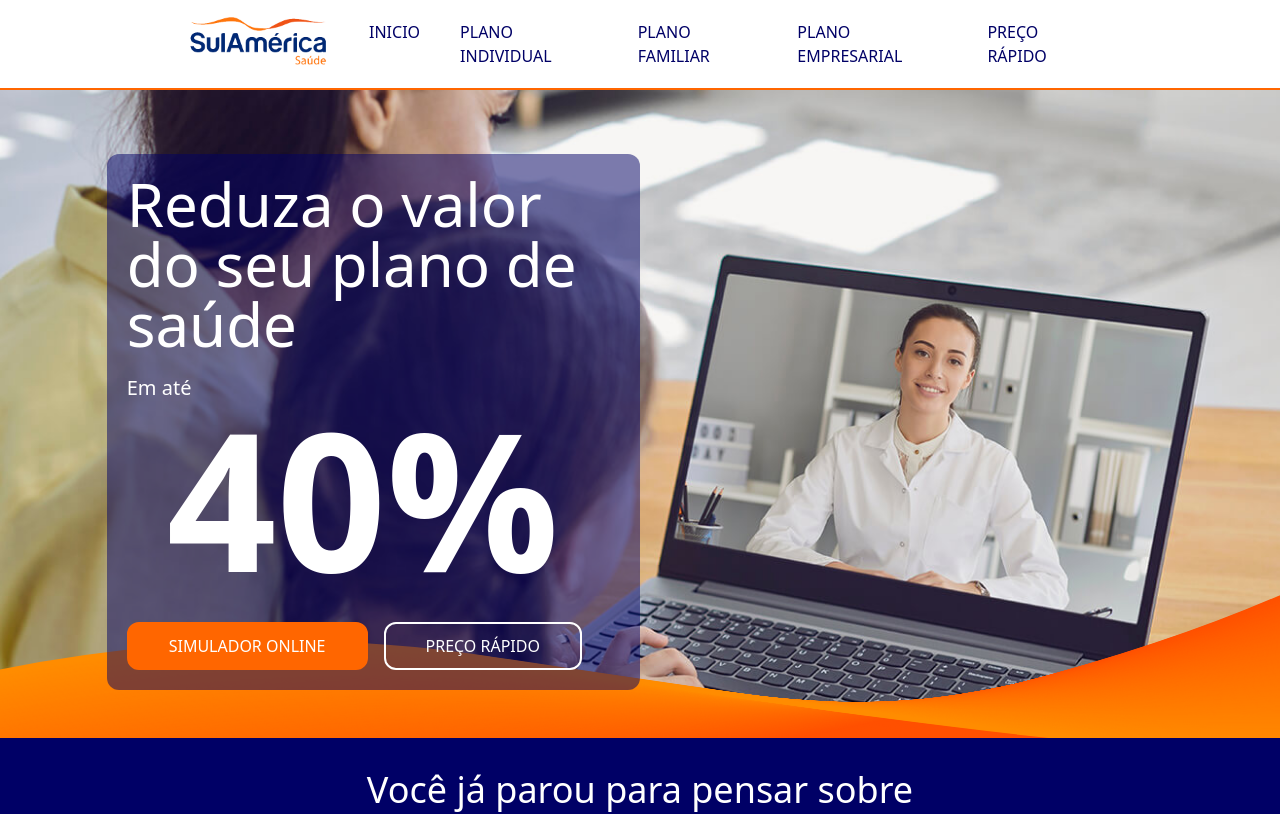
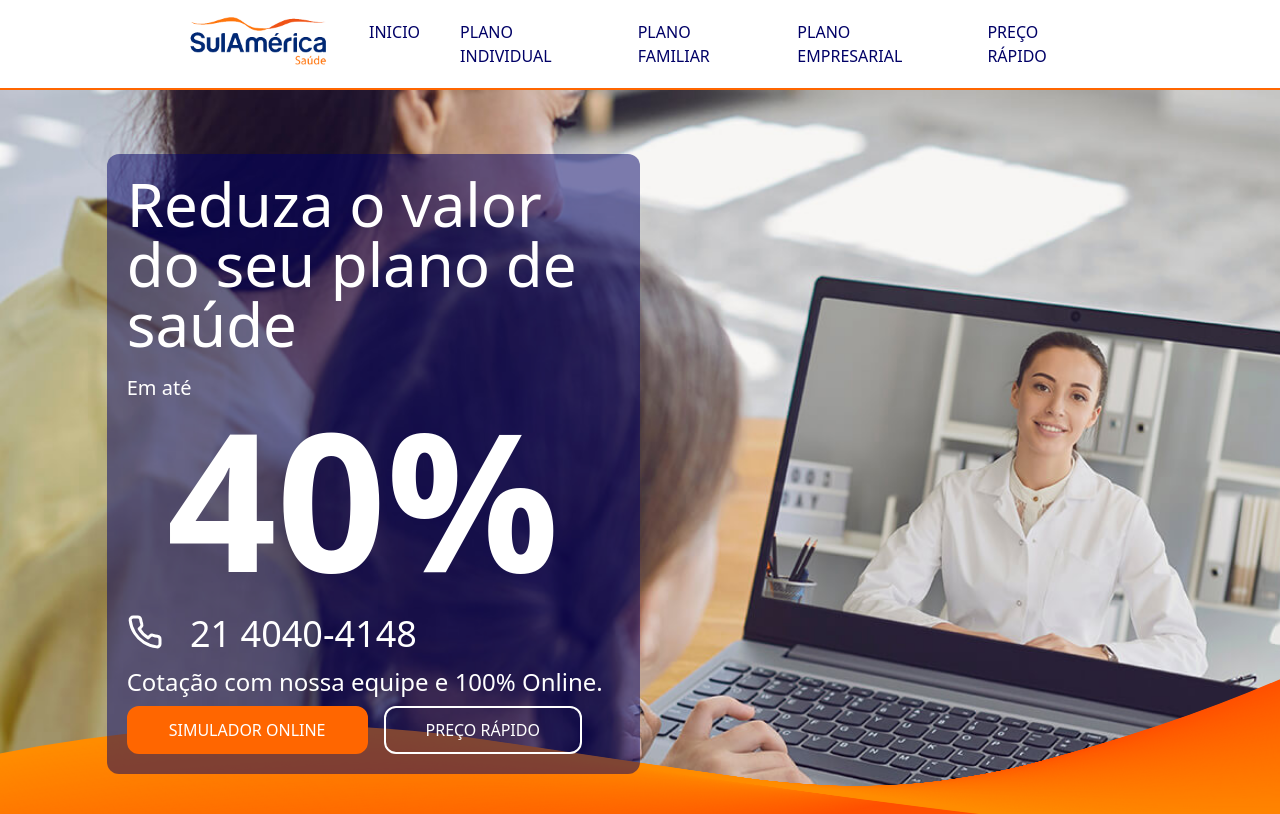
Before and after one commit to Grupo-Hp/plano-sulamerica, a Next.js app: page / in a window 1280 px wide. Shown: the top 814 px of the page. Built offline with nearby package versions, Linux system fonts and the light colour scheme; no server answers.

Commit message:
Atualização Rodrigo Header

```diff
--- a/components/Header.jsx
+++ b/components/Header.jsx
@@ -1,4 +1,5 @@
 import { Link } from "react-scroll";
+import { FiPhone } from "react-icons/fi";
 
 export default function Header() {
     return (
@@ -9,6 +10,12 @@
                         <h3 className="text-6xl font-light mb-5">Reduza o valor do seu plano de saúde</h3>
                         <p className="text-xl">Em até</p>
                         <h1 className="font-bold text-9xl xl:text-super px-10 mb-5">40%</h1>
+
+                        <ul>
+                            <li className="flex mb-3"><FiPhone className={`text-primary-10 text-4xl`} /><p className="text-4xl">&ensp; 21 4040-4148</p></li>
+                            <li><p className="text-xl lg:text-2xl">Cotação com nossa equipe e 100% Online.</p></li>
+                        </ul>
+
                         <div className="grid sm:flex gap-x-4 text-center">
                             <a href="./contato" className="mt-2 px-10 cursor-pointer py-3 font-medium text-md border-2 border-secondary text-white hover:text-white rounded-xl bg-secondary leading-tight uppercase hover:bg-orange-400 transition duration-300 ease-in-out">simulador online</a>
                             <Link
```
